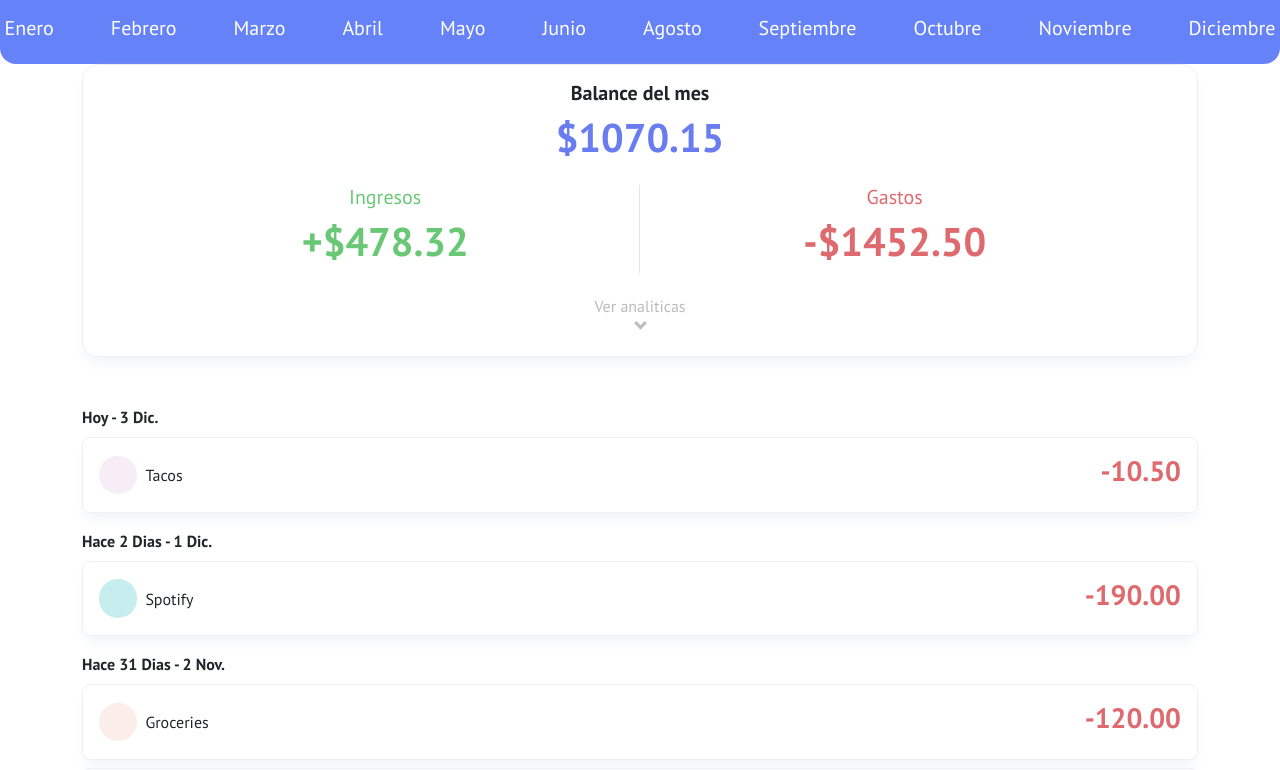
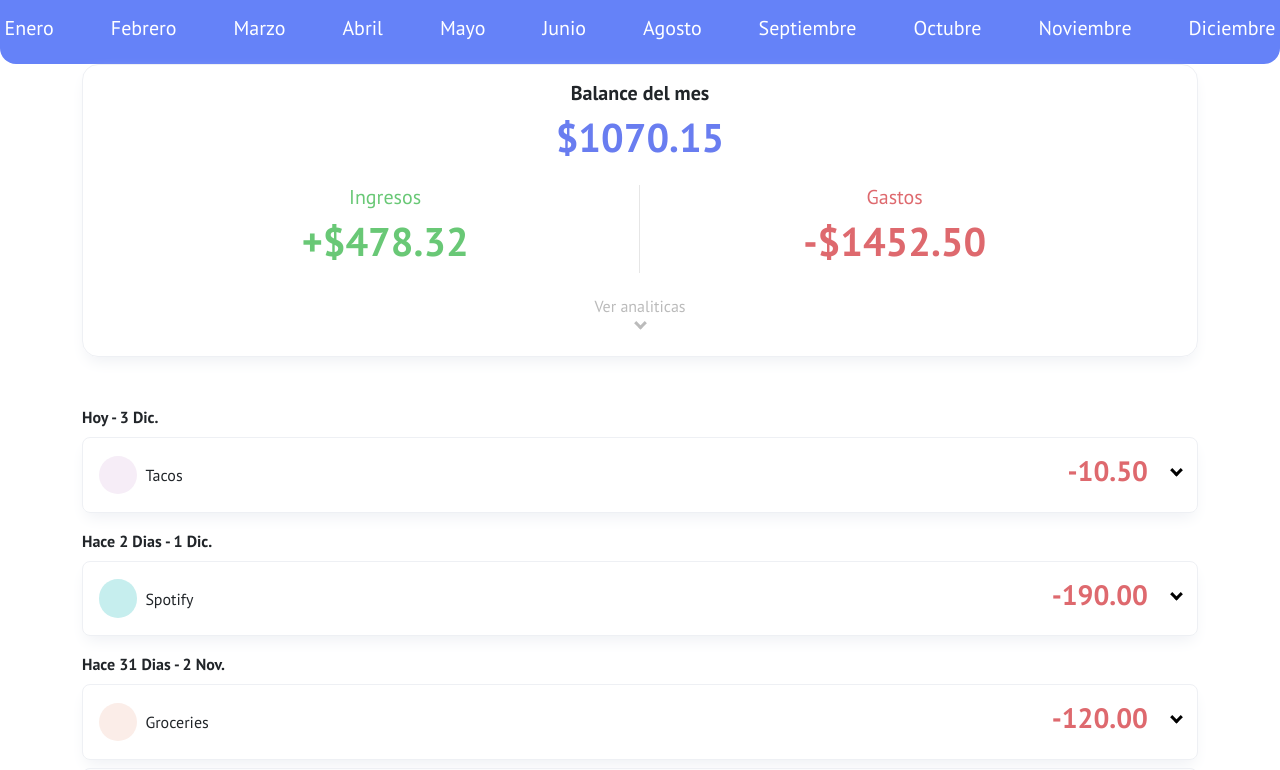
Before and after one commit to EmmanuelORivera/react-expense-tracker, a React (Vite) app: page / in a window 1280 px wide. Shown: the top 770 px of the page. Built offline with nearby package versions, Linux system fonts and the light colour scheme.

Commit message:
feat: now Arrow can be styled from a parent

```diff
--- a/src/components/Arrow/Arrow.tsx
+++ b/src/components/Arrow/Arrow.tsx
@@ -1,12 +1,13 @@
 interface ArrowProps {
   color?: string
+  className?: string
 }
 
-const Arrow = ({ color = '#bbb' }: ArrowProps) => {
+const Arrow = ({ color = '#bbb', className = '' }: ArrowProps) => {
   return (
     <div
       data-testid="arrow"
-      className="arrow"
+      className={`${className} arrow`}
       style={{ borderColor: color }}
     ></div>
   )
--- a/src/components/TransactionsList/TransactionItem.tsx
+++ b/src/components/TransactionsList/TransactionItem.tsx
@@ -1,4 +1,5 @@
 import { ITransaction } from '../../interfaces/ITransaction'
+import Arrow from '../Arrow/Arrow'
 import Circle from '../Circle/Circle'
 
 interface ITransactionItemProps {
@@ -34,6 +35,7 @@ const TransactionItem = ({ transaction }: ITransactionItemProps) => {
       </div>
       <span className="h3 fw-bold" style={{ color: amountColor }}>
         {amountText}
+        <Arrow color="black" className="ms-4" />
       </span>
     </li>
   )
```
